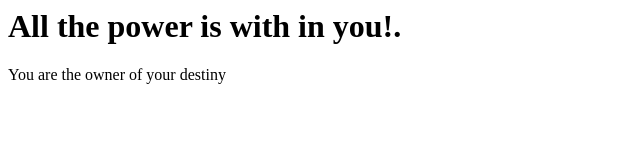
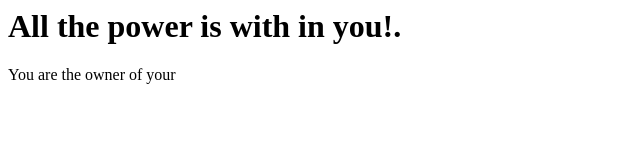
Before and after one commit to fcamargovalencia/firstgitrepo, a plain HTML site: page index.html in a window 1280 px wide. Shown: the full height of the page, 0-640 px from the left. Drawn offline with Linux system fonts and the light colour scheme.

Commit message:
some changes

```diff
--- a/index.html
+++ b/index.html
@@ -1,6 +1,6 @@
 <html>
 <body>
 <h1>All the power is with in you!.</h1
-<h2>You are the owner of your destiny</>
+<h2>You are the owner of your</>
 </body>
 </html>
```
